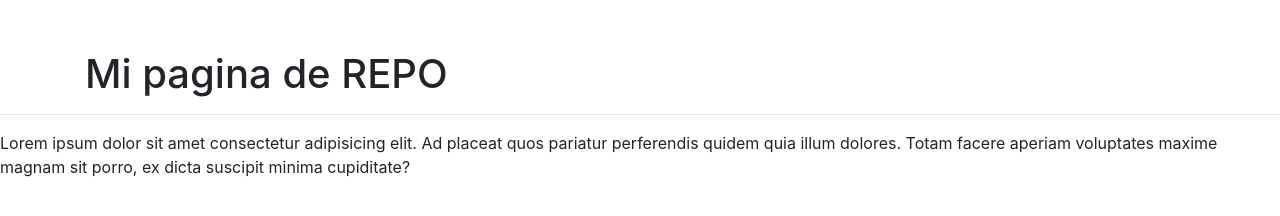
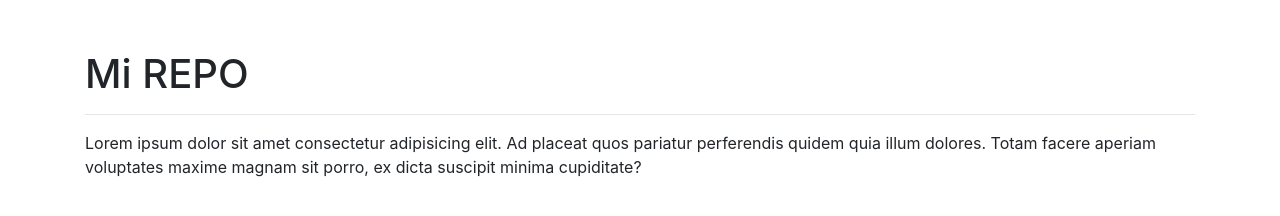
Before and after one commit to chchchch/avengers, a plain HTML site: page docs/index.html in a window 1280 px wide. Drawn offline with nearby package versions, Linux system fonts and the light colour scheme.

Commit message:
Update index.html

```diff
--- a/docs/index.html
+++ b/docs/index.html
@@ -9,12 +9,13 @@
 </head>
 <body>
         <div class="container main-container">
-            <h1>Mi pagina de REPO</h1>
-        </div>
-        <hr>
+            <h1>Mi REPO</h1>
+            <hr>
         <p>
             Lorem ipsum dolor sit amet consectetur adipisicing elit. Ad placeat quos pariatur perferendis quidem quia illum dolores. Totam facere aperiam voluptates maxime magnam sit porro, ex dicta suscipit minima cupiditate?
         </p>
+        </div>
+
 
 
         <script src="https://stackpath.bootstrapcdn.com/bootstrap/4.5.0/js/bootstrap.min.js" integrity="sha384-OgVRvuATP1z7JjHLkuOU7Xw704+h835Lr+6QL9UvYjZE3Ipu6Tp75j7Bh/kR0JKI" crossorigin="anonymous"></script>
```
